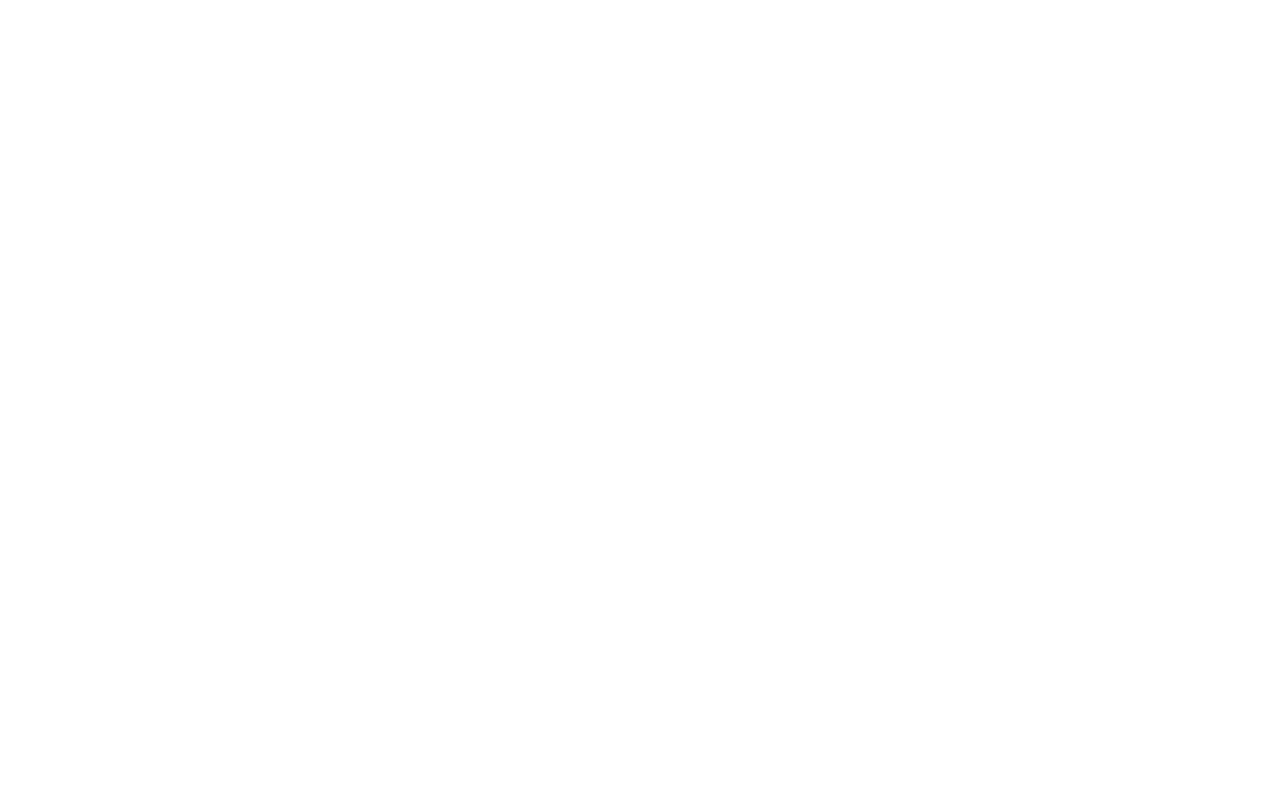
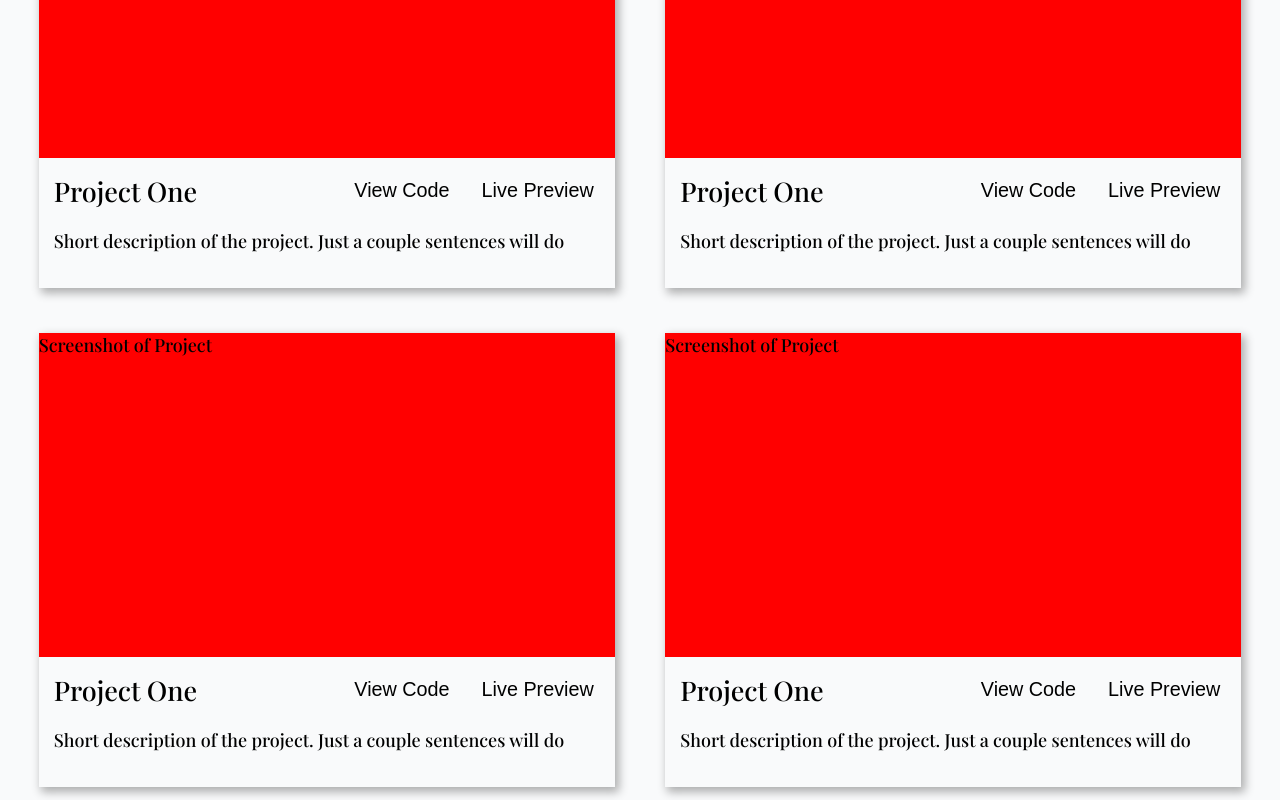
Before and after one commit to ctdc0208/Portfolio, a React (Vite) app: page / in a window 1280 px wide. Shown: the part 1100-1900 px from the top of the page. Before the commit the page ends 851 px from the top, so only its background shows below. Built offline with nearby package versions, Linux system fonts and the light colour scheme.

Commit message:
add project cards

```diff
--- a/src/App.css
+++ b/src/App.css
@@ -123,3 +123,83 @@ button:hover::after {
     background-color: #f9fafb;
     background-color: rgb(249 250 251/var(--tw-bg-opacity));
 }
+
+.projects-container {
+    padding-top: 1.5rem;
+    display: grid;
+    grid-template-columns: 1fr 1fr;
+    grid-template-rows: 1fr auto;
+}
+
+.my-works {
+    grid-row: 1 / 2;
+    grid-column: 1 / 2;
+    font-size: 2em;
+}
+
+.projects-card {
+    display: flex;
+    flex-direction: column;
+    width: 32rem;
+    margin: auto;
+    margin-top: 2.5rem;
+    box-shadow: 3px 4px 9px 1px rgba(0, 0, 0, 0.31);
+    -webkit-box-shadow: 3px 4px 9px 1px rgba(0, 0, 0, 0.31);
+    -moz-box-shadow: 3px 4px 9px 1px rgba(0, 0, 0, 0.31);
+}
+
+.project-info {
+    display: grid;
+    grid-row: auto auto;
+    grid-column: auto auto;
+}
+
+.project-header {
+    display: grid;
+    grid-row: auto auto;
+    grid-column: auto auto;
+}
+
+.project-name {
+    grid-column: 1 / 2;
+    grid-row: 1 / 2;
+    font-size: 1.5em;
+}
+
+.project-links {
+    grid-column: 2 / 3;
+    grid-row: 1/ 2;
+    display: flex;
+    align-items: center;
+    justify-content: end;
+}
+
+.project-description {
+    padding-top: 20px;
+    padding-bottom: 20px;
+}
+
+.project-screenshot {
+    height: 18rem;
+    background-color: red;
+}
+
+.project-1 {
+    grid-row: 2 / 3;
+    grid-column: 1 / 2;
+}
+
+.project-2 {
+    grid-row: 2 / 3;
+    grid-column: 2 / 3;
+}
+
+.project-3 {
+    grid-row: 3 / 4;
+    grid-column: 1 / 2;
+}
+
+.project-4 {
+    grid-row: 3 / 4;
+    grid-column: 2 / 3;
+}
--- a/src/Projects.jsx
+++ b/src/Projects.jsx
@@ -3,8 +3,74 @@ import { Component } from "react";
 export default class Projects extends Component {
     render() {
         return (
-            <div className="max-width padding-auto projects-bg">
-                <div>My Work</div>
+            <div className="projects-bg">
+            <div className="max-width padding-auto">
+                <div className="projects-container">
+                    <div className="my-works">
+                        My Works
+                    </div>
+                    <div className="projects-card project-1">
+                        <div className="project-screenshot">Screenshot of Project</div>
+                        <div className="project-info margin-15px">
+                            <div className="project-header">
+                                <div className="project-name">Project One</div>
+                                <div className="project-links">
+                                    <button>View Code</button>
+                                     <button>Live Preview</button>
+                                </div>
+                            </div>
+                            <div className="project-description">
+                                Short description of the project. Just a couple sentences will do
+                            </div>
+                        </div>
+                    </div>
+                    <div className="projects-card project-2">
+                        <div className="project-screenshot">Screenshot of Project</div>
+                        <div className="project-info margin-15px">
+                            <div className="project-header">
+                                <div className="project-name">Project One</div>
+                                <div className="project-links">
+                                    <button>View Code</button>
+                                     <button>Live Preview</button>
+                                </div>
+                            </div>
+                            <div className="project-description">
+                                Short description of the project. Just a couple sentences will do
+                            </div>
+                        </div>
+                    </div>
+                    <div className="projects-card project-3">
+                        <div className="project-screenshot">Screenshot of Project</div>
+                        <div className="project-info margin-15px">
+                            <div className="project-header">
+                                <div className="project-name">Project One</div>
+                                <div className="project-links">
+                                    <button>View Code</button>
+                                     <button>Live Preview</button>
+                                </div>
+                            </div>
+                            <div className="project-description">
+                                Short description of the project. Just a couple sentences will do
+                            </div>
+                        </div>
+                    </div>
+                    <div className="projects-card project-4">
+                        <div className="project-screenshot">Screenshot of Project</div>
+                        <div className="project-info margin-15px">
+                            <div className="project-header">
+                                <div className="project-name">Project One</div>
+                                <div className="project-links">
+                                    <button>View Code</button>
+                                     <button>Live Preview</button>
+                                </div>
+                            </div>
+                            <div className="project-description">
+                                Short description of the project. Just a couple sentences will do
+                            </div>
+                        </div>
+                    </div>
+                </div>
+            </div>
             </div>
         )
     }
```
